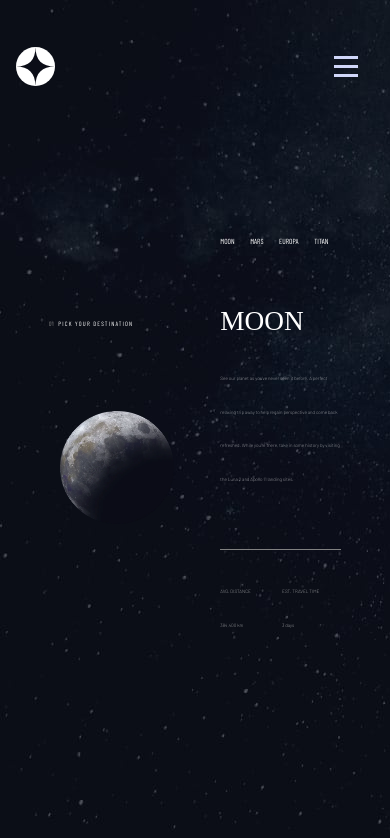
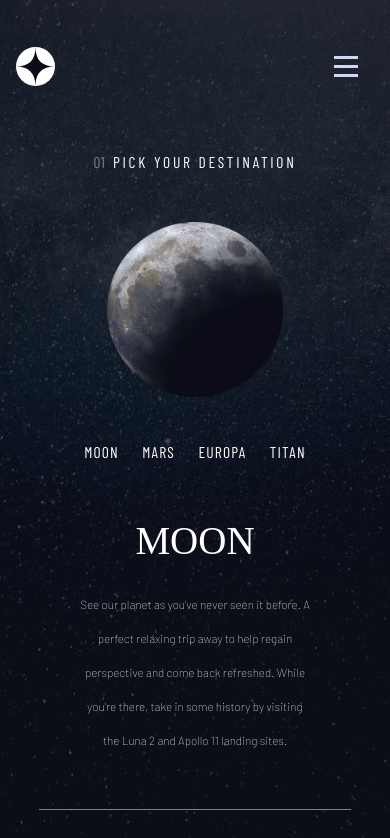
Before and after one commit to ArsalanSikander/Frontend-Mentor-Project-5, a React (Create React App) app: page /destination in a window 390 px wide. Shown: the top 838 px of the page. Built offline with nearby package versions, Linux system fonts and the light colour scheme; a web font is replaced by a local one.

Commit message:
Destination Page Responsive
Completed this, work started on navigation bar on mobile view.

```diff
--- a/src/App.css
+++ b/src/App.css
@@ -1,21 +1,19 @@
-.center {
-    display: flex;
-    justify-content: center;
-    align-items: center;
-}
-
-
 #topNav {
     position: absolute;
     height: auto;
     width: 100vw;
     background-color: rgba(255, 122, 122, 0);
     display: flex;
+    justify-content: center;
+    align-items: center;
     justify-content: space-between;
 }
 
 #navList {
     /* width: 50vw; */
+    display: flex;
+    justify-content: center;
+    align-items: center;
     padding-left: 12vw;
     justify-content: start;
     overflow: hidden;
@@ -70,7 +68,7 @@ a,
 a:active {
     color: white;
     text-decoration: none;
-
+    border-bottom: 3px solid transparent;
 }
 
 a:focus {
@@ -117,6 +115,10 @@ a:focus {
 ::-webkit-scrollbar-thumb {
     border-radius: 1vw;
     background-color: rgb(104, 104, 104);
+}
+
+#wholeSideMenu {
+    display: none;
 }
 
 /* tablet mode */
@@ -204,5 +206,25 @@ a:focus {
         display: none;
     }
 
+    #navListInner {
+        position: absolute;
+        top: 0;
+        right: 0;
+        flex-direction: column;
+    }
 
+    .visible {
+        display: flex;
+    }
+
+    .invisible {
+        display: none;
+    }
+
+    #wholeSideMenu {
+        background-color: red;
+        overflow: hidden;
+        height: 10vh;
+        width: 10vw;
+    }
 }
--- a/src/App.js
+++ b/src/App.js
@@ -7,13 +7,46 @@ import Testing from './components/testing'
 import { Routes, Route, Link } from 'react-router-dom'
 import logo from './assets/shared/logo.svg'
 import ham from './assets/shared/icon-hamburger.svg'
+import { useState } from 'react';
+
 
 function App() {
 
-  function openMenu() {
+  const [navActive, setNavActive] = useState(false);
 
+  const NavListInner = () => {
+    return (
+      <ul id='navListInner'  >
+        <li >
+          <Link to='/'> <span className='boldNums'>00</span>Home</Link>
+        </li>
+        <li>
+          <Link to='/testing'><span className='boldNums'>0X</span> Testing</Link>
+        </li>
+        <li  >
+          <Link to='/destination'><span className='boldNums'>01</span> Destination</Link>
+        </li>
+        <li>
+          <Link to='/crew'><span className='boldNums'>02</span> Crew</Link>
+        </li>
+        <li>
+          <Link to='/technology'><span className='boldNums'>03</span> Technology</Link>
+        </li>
+      </ul>
+    )
   }
 
+  const SideNavigation = () => {
+    return (
+      <div id="wholeSideMenu" className={navActive ? 'visible' : 'invisible'}>
+        <NavListInner />
+      </div>
+    )
+  }
+
+  function ToggleMenu() {
+    setNavActive(!navActive);
+  }
 
   return (
     <div id='all'>
@@ -26,33 +59,16 @@ function App() {
 
         <div id='topRightCont'>
           <div id='navBtn'>
-            <button onClick={openMenu}>
+            <button onClick={ToggleMenu}>
               <img src={ham} alt='menu' />
             </button>
           </div>
-          <div id='navList' className='center'>
-            <ul id='navListInner' >
-              <li >
-                <Link to='/'> <span className='boldNums'>00</span>Home</Link>
-              </li>
-              <li>
-                <Link to='/testing'><span className='boldNums'>0X</span> Testing</Link>
-              </li>
-              <li  >
-                <Link to='/destination'><span className='boldNums'>01</span> Destination</Link>
-              </li>
-              <li>
-                <Link to='/crew'><span className='boldNums'>02</span> Crew</Link>
-              </li>
-              <li>
-                <Link to='/technology'><span className='boldNums'>03</span> Technology</Link>
-              </li>
-            </ul>
+          {/* <SideNavigation /> */}
+          <div id='navList' >
+            <NavListInner />
           </div>
           <div id='lineCont'></div>
         </div>
-
-
       </div>
 
       <Routes>
--- a/src/components/destination.css
+++ b/src/components/destination.css
@@ -23,13 +23,16 @@
 #mainDiv {
     height: 90vh;
     width: 100vw;
-    padding-top: 25vh;
+    padding-top: 30vh;
     background-image: url('../assets/destination/background-destination-desktop.jpg');
+    background-position: bottom;
+    background-size: cover;
 }
 
 #contBoth {
     width: 100%;
     display: flex;
+    flex-direction: row;
     justify-content: center;
     align-items: center;
 }
@@ -65,7 +68,7 @@
 
 #secCont {
     width: 31vw;
-    height: 50vh;
+    /* height: 50vh; */
     /* border: 1px dotted lightblue; */
     display: flex;
     flex-direction: column;
@@ -95,11 +98,11 @@
     padding-bottom: 4.2vh;
 }
 
-a {
+#destSelCont ul li a {
     height: 7vh;
 }
 
-ul {
+#destSelCont ul {
     display: flex;
     flex-direction: row;
 }
@@ -126,3 +129,142 @@ ul {
 #travelCont {
     padding-left: 8vw;
 }
+
+/* tablet mode */
+@media screen and (max-width: 1024px) and (max-height: 1366px) {
+
+    #mainDiv {
+        padding-top: 13vh;
+        height: auto;
+        background-attachment: fixed;
+
+    }
+
+    #contBoth {
+        flex-direction: column;
+        align-items: center;
+    }
+
+    #firstCont {
+        width: 95vw;
+        align-items: center;
+    }
+
+    #firstCont p {
+        font-size: 3vw;
+        align-self: flex-start;
+    }
+
+    #firstCont img {
+        aspect-ratio: 1;
+        width: 45vw;
+        padding: 0;
+        padding-top: 6vh;
+    }
+
+    #destSelCont {
+        align-items: center;
+        position: relative;
+        right: 0;
+        left: 0;
+        top: 0;
+        bottom: 0;
+    }
+
+    #destSelCont ul {
+        padding: 3vh 0vw;
+        display: flex;
+        justify-content: space-between;
+        width: 45vw;
+    }
+
+    #destSelCont ul li a {
+        height: 4vh;
+        font-size: 2vw;
+    }
+
+    #destSelCont {
+        padding-bottom: 1vh;
+    }
+
+    #destItem {
+        display: flex;
+        flex-direction: column;
+        align-items: center;
+    }
+
+    #destItem p {
+        text-align: center;
+    }
+
+    #secCont {
+        margin: 0;
+        align-items: center;
+        height: auto;
+    }
+
+    #destItem h1 {
+        font-size: 10vw;
+    }
+
+    #destItem p {
+        width: 60vw;
+        font-size: 3vw;
+    }
+
+    #contForLine {
+        width: 80vw;
+    }
+
+    #statsCont {
+        flex-direction: column;
+        align-items: center;
+    }
+
+    #travelCont {
+        padding: 4vh 0;
+    }
+
+    #travelCont p:first-child,
+    #distCont p:first-child {
+        font-size: 3.5vw;
+    }
+}
+
+/* mobile mode */
+@media screen and (max-width: 430px) and (max-height: 932px) {
+
+    #mainDiv {
+        padding-top: 18vh
+    }
+
+    #firstCont p {
+        align-self: center;
+        font-size: 4vw;
+        letter-spacing: .7vw;
+    }
+
+    #destSelCont ul {
+        /* background-color: lightcoral; */
+    }
+
+    #destSelCont ul {
+        width: auto;
+    }
+
+    #destSelCont ul li a {
+        font-size: 4vw;
+        letter-spacing: .3vw;
+        margin: 0vh 3vw;
+        height: 7vh;
+    }
+
+    #contForLine {
+        margin-bottom: 6vh;
+    }
+
+    #travelCont p:last-child,
+    #distCont p:last-child {
+        font-size: 6vw;
+    }
+}
--- a/src/components/destination.js
+++ b/src/components/destination.js
@@ -40,7 +40,10 @@ const Destination = ({ match }) => {
             <div id="contBoth">
 
                 <div id="firstCont">
+                    {/* text above the image */}
                     <p><span>01</span> pick your destination</p>
+
+                    {/* image of plant */}
                     <img src={destImg} alt="planet mars" />
                 </div>
 
--- a/src/components/testing.css
+++ b/src/components/testing.css
@@ -69,7 +69,7 @@
 
 .vis {
     transform: translate(0, 0);
-    transition: transform 0.7s cubic-bezier(0.57, 0, 0.25, 0.99);
+    transition: transform 0.75s cubic-bezier(0.57, 0, 0.25, 0.99);
 }
 
 .right {
```
